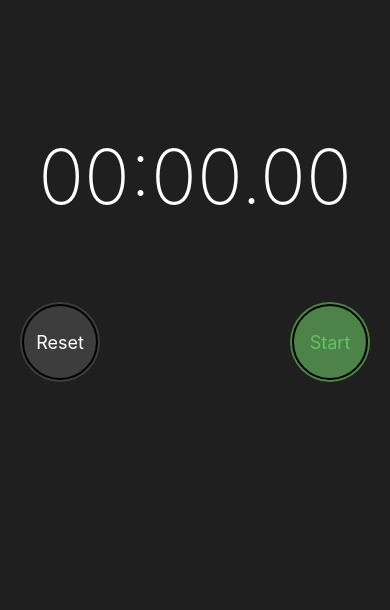
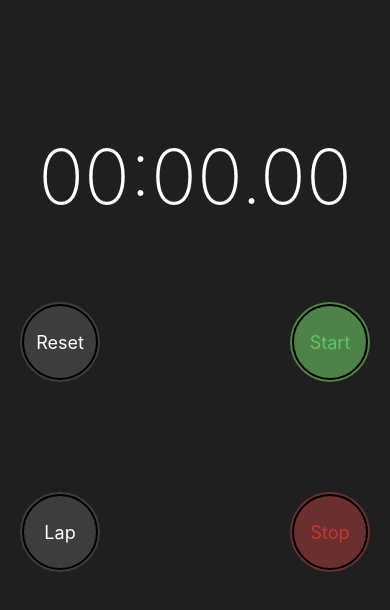
Before and after one commit to MatthieuNadeau96/Stopwatch-app, a React Native app: screen / in a window 390 px wide. Shown: the top 610 px of the page. Built offline with nearby package versions, Linux system fonts and the light colour scheme.

Commit message:
Added Lap & Stop Buttons

```diff
--- a/App.js
+++ b/App.js
@@ -99,11 +99,28 @@ export default class App extends Component {
       <View style={styles.container}>
         <Timer interval={timer} style={styles.timer}/>
         <ButtonsRow>
-          <RoundButton title='Reset' color='#ffffff' background='#3d3d3d'/>
+          <RoundButton
+            title='Reset'
+            color='#ffffff'
+            background='#3d3d3d'
+            />
           <RoundButton
             title='Start'
             color='#63c367'
             background='#4d8348'
+            onPress={this.start}
+            />
+        </ButtonsRow>
+        <ButtonsRow>
+          <RoundButton
+            title='Lap'
+            color='#ffffff'
+            background='#3d3d3d'
+            />
+          <RoundButton
+            title='Stop'
+            color='#cb3434'
+            background='#6b2f2f'
             onPress={this.start}
             />
         </ButtonsRow>
```
